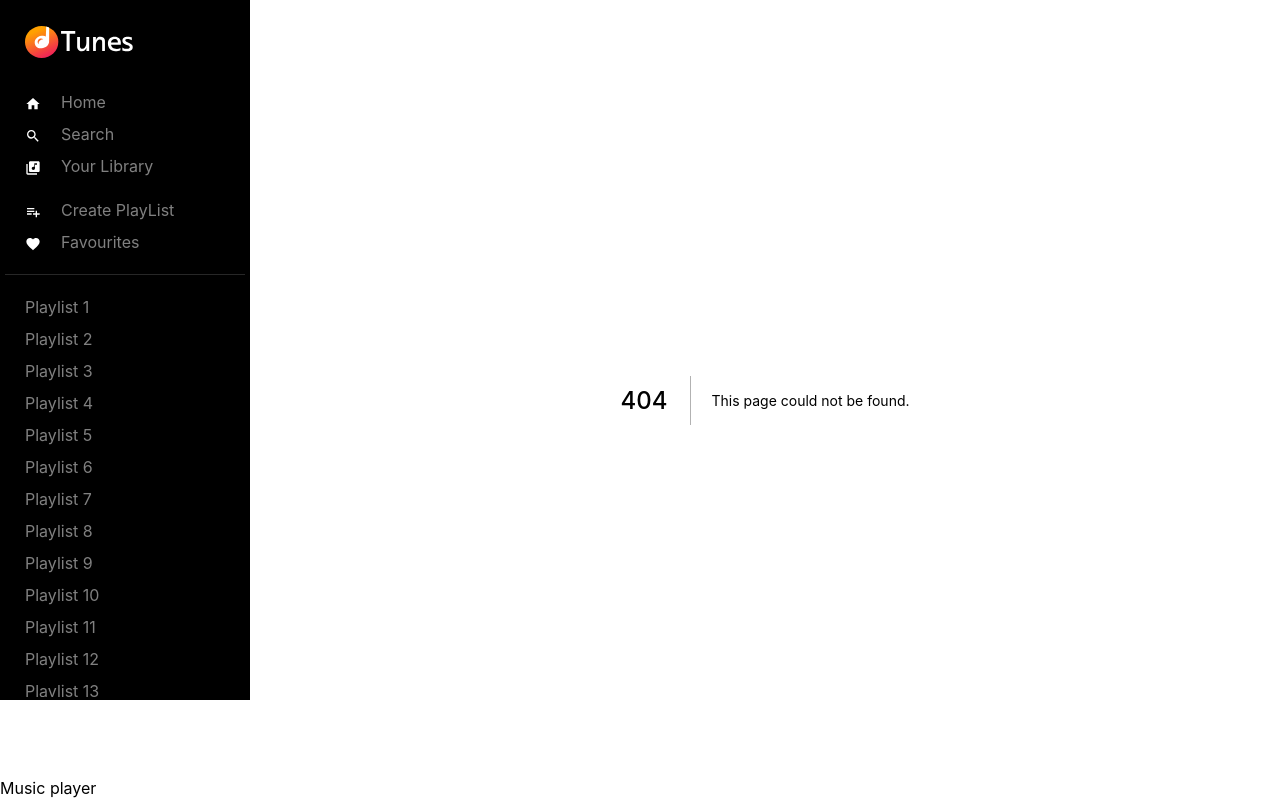
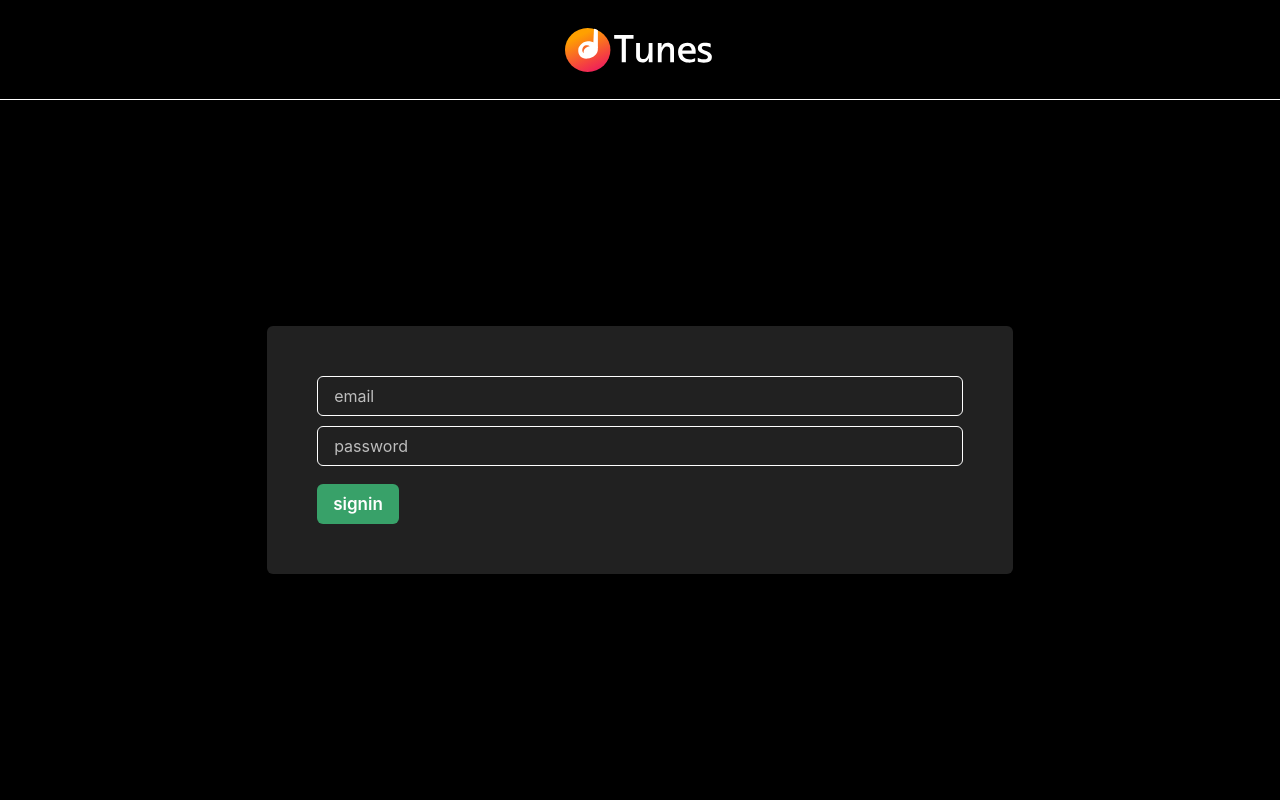
Before and after one commit to ak-yas/fullstack-tunes, a Next.js app: page /signin in a window 1280 px wide. Before the commit this address had no page. Built offline with nearby package versions, Linux system fonts and the light colour scheme.

Commit message:
auth-submit

```diff
--- /dev/null
+++ b/components/authForm.tsx
@@ -0,0 +1,95 @@
+import { Box, Flex, Button, Input } from '@chakra-ui/react'
+import { useRouter } from 'next/router'
+import NextImage from 'next/image'
+import { FC, useState } from 'react'
+import { useSWRConfig } from 'swr'
+import { auth } from '../lib/mutations'
+
+const AuthForm: FC<{ mode: 'signin' | 'signup' }> = ({ mode }) => {
+  const [email, setEmail] = useState('')
+  const [password, setPassword] = useState('')
+  const [name, setName] = useState('')
+  const [isLoading, setIsLoading] = useState(false)
+  const router = useRouter()
+
+  const handleSubmit = async (e) => {
+    e.preventDefault()
+    setIsLoading(true)
+
+    const user = await auth(mode, {
+      email,
+      password,
+      name: mode === 'signup' && name,
+    })
+    setIsLoading(false)
+    router.push('/')
+  }
+  return (
+    <Box height="100vh" width="100vw" bg="black" color="white">
+      <Flex
+        justify="center"
+        align="center"
+        height="100px"
+        borderBottom="1px solid white"
+      >
+        <NextImage src="/logo.svg" height={60} width={150} />
+      </Flex>
+      <Flex justify="center" align="center" height="calc(100vh - 100px)">
+        <Box padding="50px" bg="gray.900" borderRadius="6px">
+          <form onSubmit={handleSubmit}>
+            {mode === 'signup' && (
+              <Input
+                marginBottom="10px"
+                placeholder="name"
+                type="name"
+                onChange={(e) => setName(e.target.value)}
+                sx={{
+                  '&:focus': {
+                    borderColor: 'green.500',
+                  },
+                }}
+              />
+            )}
+            <Input
+              marginBottom="10px"
+              placeholder="email"
+              type="email"
+              onChange={(e) => setEmail(e.target.value)}
+              sx={{
+                '&:focus': {
+                  borderColor: 'green.500',
+                },
+              }}
+            />
+            <Input
+              marginBottom="18px"
+              placeholder="password"
+              type="password"
+              onChange={(e) => setPassword(e.target.value)}
+              sx={{
+                '&:focus': {
+                  borderColor: 'green.500',
+                },
+              }}
+            />
+            <Button
+              fontSize="17px"
+              type="submit"
+              bg="green.500"
+              isLoading={isLoading}
+              sx={{
+                '&:hover': {
+                  bg: 'green.300',
+                },
+              }}
+            >
+              {mode}
+            </Button>
+          </form>
+        </Box>
+      </Flex>
+    </Box>
+  )
+}
+
+export default AuthForm
--- a/pages/_app.tsx
+++ b/pages/_app.tsx
@@ -33,9 +33,13 @@
 const MyApp = ({ Component, pageProps }) => {
   return (
     <ChakraProvider theme={theme}>
-      <Layout>
+      {Component.authPage ? (
         <Component {...pageProps} />
-      </Layout>
+      ) : (
+        <Layout>
+          <Component {...pageProps} />
+        </Layout>
+      )}
     </ChakraProvider>
   )
 }
--- /dev/null
+++ b/pages/signin.tsx
@@ -0,0 +1,9 @@
+import AuthForm from '../components/authForm'
+
+const Signin = () => {
+  return <AuthForm mode="signin" />
+}
+
+Signin.authPage = true
+
+export default Signin
```
Also changed, not shown: pages/signup.tsx (added, +8 -0 lines).
